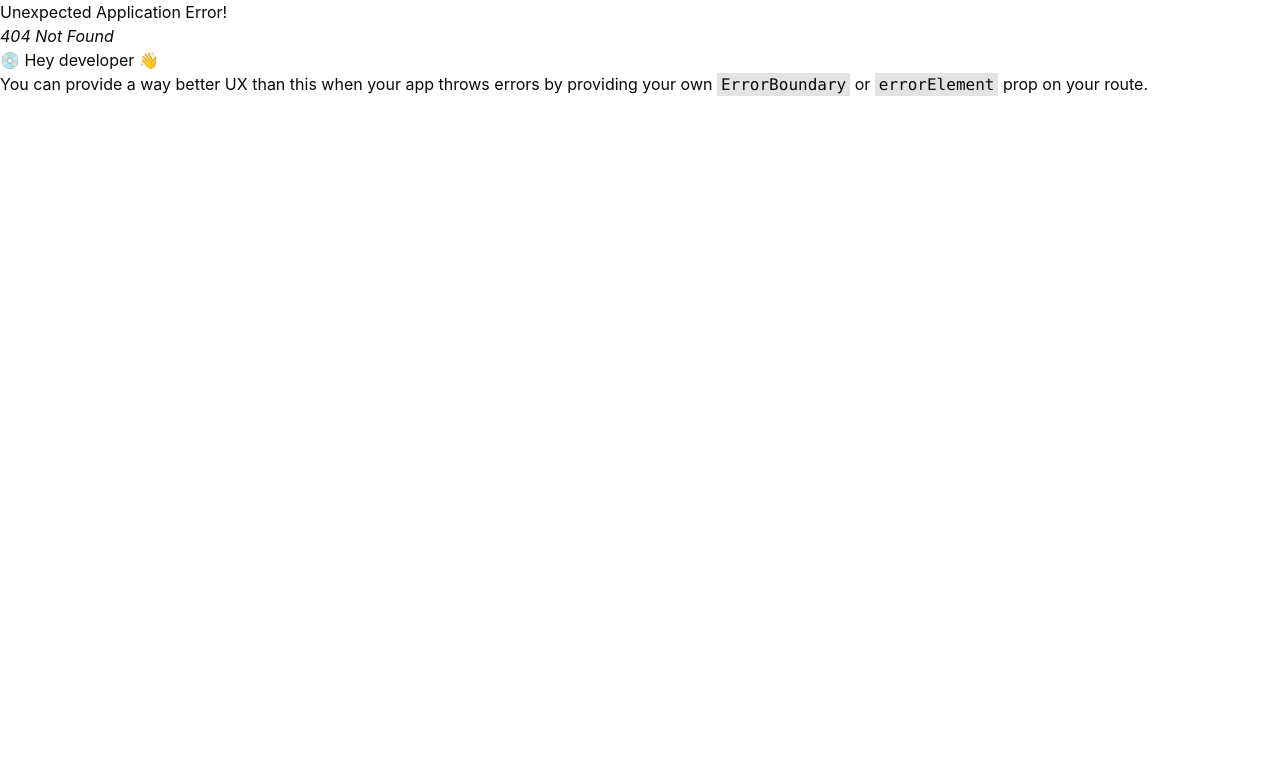
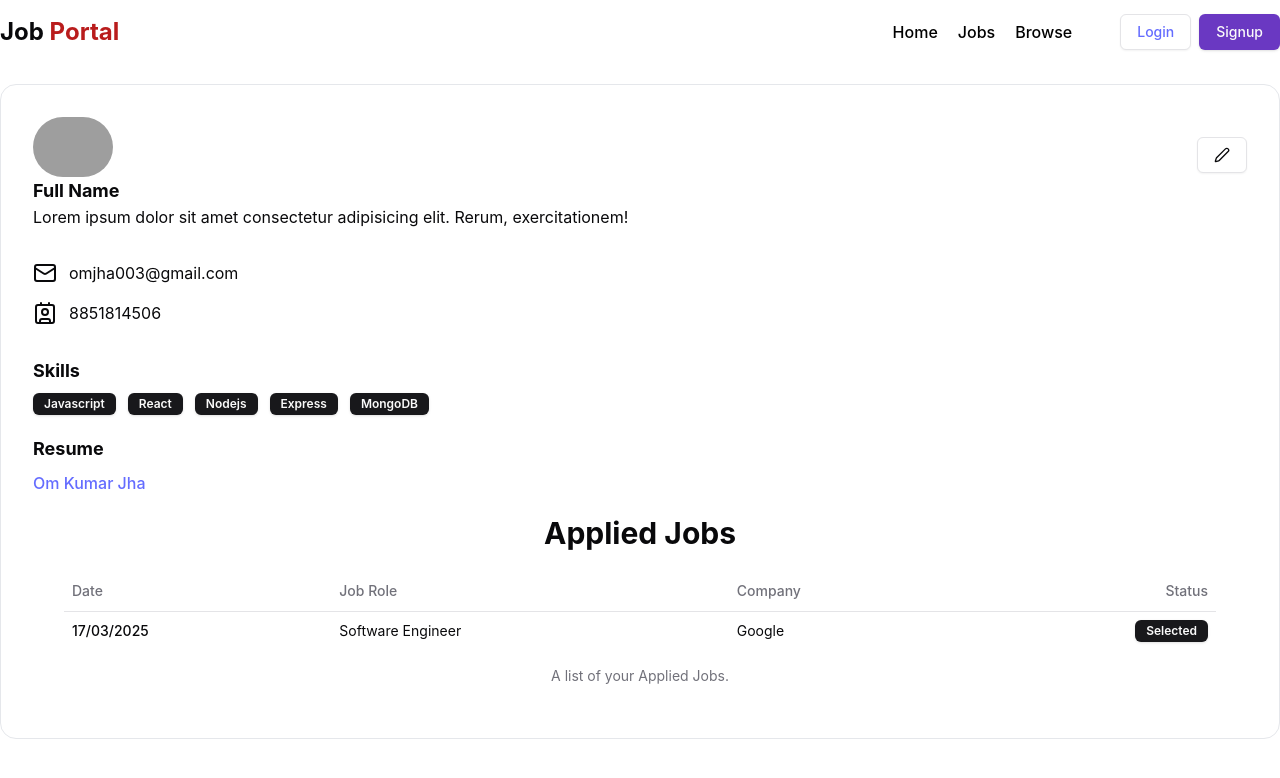
Before and after one commit to OmJha5/Job-Portal-App, a React (Vite) app in the folder Frontend/: page /profile in a window 1280 px wide. Before the commit this address had no page. Shown: the top 778 px of the page. Built offline with nearby package versions, Linux system fonts and the light colour scheme; grey boxes are pictures that could not be loaded.

Commit message:
Build the User profile UI

```diff
--- a/Frontend/src/App.jsx
+++ b/Frontend/src/App.jsx
@@ -7,6 +7,7 @@
 import "./App.css"
 import Jobs from './components/Jobs'
 import Browse from './components/Browse'
+import Profile from './components/Profile'
 
 const appRouter = createBrowserRouter([
     {
@@ -32,6 +33,11 @@
     {
       path : "/browse",
       element : <Browse/>
+    },
+
+    {
+      path : "/profile",
+      element : <Profile/>
     }
 ])
 
--- /dev/null
+++ b/Frontend/src/components/AppliedJobTable.jsx
@@ -0,0 +1,38 @@
+import React from 'react'
+import {
+    Table,
+    TableBody,
+    TableCaption,
+    TableCell,
+    TableHead,
+    TableHeader,
+    TableRow,
+} from "@/components/ui/table"
+import { Badge } from "@/components/ui/badge"
+
+export default function AppliedJobTable() {
+    return (
+        <div>
+            <Table>
+                <TableCaption>A list of your Applied Jobs.</TableCaption>
+                <TableHeader>
+                    <TableRow>
+                        <TableHead>Date</TableHead>
+                        <TableHead>Job Role</TableHead>
+                        <TableHead>Company</TableHead>
+                        <TableHead className="text-right">Status</TableHead>
+                    </TableRow>
+                </TableHeader>
+                <TableBody>
+                    <TableRow>
+                        <TableCell className="font-medium text-left">17/03/2025</TableCell>
+                        <TableCell className="text-left">Software Engineer</TableCell>
+                        <TableCell className="text-left">Google</TableCell>
+                        <TableCell className="text-right"><Badge>Selected</Badge></TableCell>
+                    </TableRow>
+                </TableBody>
+            </Table>
+
+        </div>
+    )
+}
--- /dev/null
+++ b/Frontend/src/components/Profile.jsx
@@ -0,0 +1,82 @@
+import React from 'react'
+import Navbar from './shared/Navbar'
+import { Avatar, AvatarImage } from '@radix-ui/react-avatar'
+import { Contact, Mail, Pen } from 'lucide-react'
+import { Button } from './ui/button'
+import { Badge } from "@/components/ui/badge"
+import AppliedJobTable from './AppliedJobTable'
+
+
+export default function Profile() {
+  let skills = ["Javascript" , "React" , "Nodejs" , "Express" , "MongoDB"]
+  let isResume = 1;
+
+  return (
+    <div>
+      <Navbar />
+
+      <div className="max-w-7xl mx-auto bg-white border border-gray-200 rounded-2xl my-5 p-8">
+
+        <div className='flex justify-between'>
+          <div>
+            <Avatar className=''>
+              <AvatarImage className='w-[5rem] rounded-full' src="https://www.shutterstock.com/image-vector/circle-line-simple-design-logo-600nw-2174926871.jpg" alt='Om'></AvatarImage>
+            </Avatar>
+
+            <h1 className='font-bold text-lg'>Full Name</h1>
+            <p>Lorem ipsum dolor sit amet consectetur adipisicing elit. Rerum, exercitationem!</p>
+          </div>
+
+          <div className='mt-5'>
+            <Button variant="outline"><Pen /></Button>
+          </div>
+        </div>
+
+        <div className='my-8'>
+          <div className='flex gap-3 my-4'>
+            <Mail/>
+            <span>omjha003@gmail.com</span>
+          </div>
+
+          <div className='flex gap-3 my-4'>
+            <Contact/>
+            <span>8851814506</span>
+          </div>
+        </div>
+
+        <div className='my-5'>
+            <h1 className="font-bold text-lg">Skills</h1>
+
+            <div className="flex gap-3 my-2">
+                {
+                    skills.length == 0 ? "NA" : (
+                      skills.map((elm) => {
+                          return <Badge>{elm}</Badge>
+
+                      })
+                    )
+                }
+            </div>
+
+        </div>
+
+        <div className='my-5'>
+            <h1 className="font-bold text-lg mb-2">Resume</h1>
+            {
+                isResume ? <a href="https://youtube.com" target='_blank' className='hover:underline'>Om Kumar Jha</a> : NA
+            }
+        </div>
+
+        <div className='max-w-6xl bg-white m-auto rounded-2xl my-5 text-center'>
+            <h1 className="font-bold text-3xl mb-5">Applied Jobs</h1>
+            {/* Applied Job Table */}
+            <AppliedJobTable/>
+
+        </div>
+
+
+      </div>
+
+    </div>
+  )
+}
--- a/Frontend/src/components/shared/Navbar.jsx
+++ b/Frontend/src/components/shared/Navbar.jsx
@@ -53,7 +53,7 @@
                                     <div className='flex flex-col my-4 gap-y-4'>
                                         <div className='flex gap-5 items-center'>
                                             <User2/>
-                                            <Button variant="link" className="focus:outline-none focus:ring-0">View Profile</Button>
+                                            <Button variant="link" className="focus:outline-none focus:ring-0"><Link to="/profile" className='text-black'>View Profile</Link></Button>
                                         </div>
 
                                         <div className='flex gap-5 items-center'>
--- /dev/null
+++ b/Frontend/src/components/ui/table.jsx
@@ -0,0 +1,86 @@
+import * as React from "react"
+
+import { cn } from "@/lib/utils"
+
+const Table = React.forwardRef(({ className, ...props }, ref) => (
+  <div className="relative w-full overflow-auto">
+    <table
+      ref={ref}
+      className={cn("w-full caption-bottom text-sm", className)}
+      {...props} />
+  </div>
+))
+Table.displayName = "Table"
+
+const TableHeader = React.forwardRef(({ className, ...props }, ref) => (
+  <thead ref={ref} className={cn("[&_tr]:border-b", className)} {...props} />
+))
+TableHeader.displayName = "TableHeader"
+
+const TableBody = React.forwardRef(({ className, ...props }, ref) => (
+  <tbody
+    ref={ref}
+    className={cn("[&_tr:last-child]:border-0", className)}
+    {...props} />
+))
+TableBody.displayName = "TableBody"
+
+const TableFooter = React.forwardRef(({ className, ...props }, ref) => (
+  <tfoot
+    ref={ref}
+    className={cn("border-t bg-muted/50 font-medium [&>tr]:last:border-b-0", className)}
+    {...props} />
+))
+TableFooter.displayName = "TableFooter"
+
+const TableRow = React.forwardRef(({ className, ...props }, ref) => (
+  <tr
+    ref={ref}
+    className={cn(
+      "border-b transition-colors hover:bg-muted/50 data-[state=selected]:bg-muted",
+      className
+    )}
+    {...props} />
+))
+TableRow.displayName = "TableRow"
+
+const TableHead = React.forwardRef(({ className, ...props }, ref) => (
+  <th
+    ref={ref}
+    className={cn(
+      "h-10 px-2 text-left align-middle font-medium text-muted-foreground [&:has([role=checkbox])]:pr-0 [&>[role=checkbox]]:translate-y-[2px]",
+      className
+    )}
+    {...props} />
+))
+TableHead.displayName = "TableHead"
+
+const TableCell = React.forwardRef(({ className, ...props }, ref) => (
+  <td
+    ref={ref}
+    className={cn(
+      "p-2 align-middle [&:has([role=checkbox])]:pr-0 [&>[role=checkbox]]:translate-y-[2px]",
+      className
+    )}
+    {...props} />
+))
+TableCell.displayName = "TableCell"
+
+const TableCaption = React.forwardRef(({ className, ...props }, ref) => (
+  <caption
+    ref={ref}
+    className={cn("mt-4 text-sm text-muted-foreground", className)}
+    {...props} />
+))
+TableCaption.displayName = "TableCaption"
+
+export {
+  Table,
+  TableHeader,
+  TableBody,
+  TableFooter,
+  TableHead,
+  TableRow,
+  TableCell,
+  TableCaption,
+}
```
